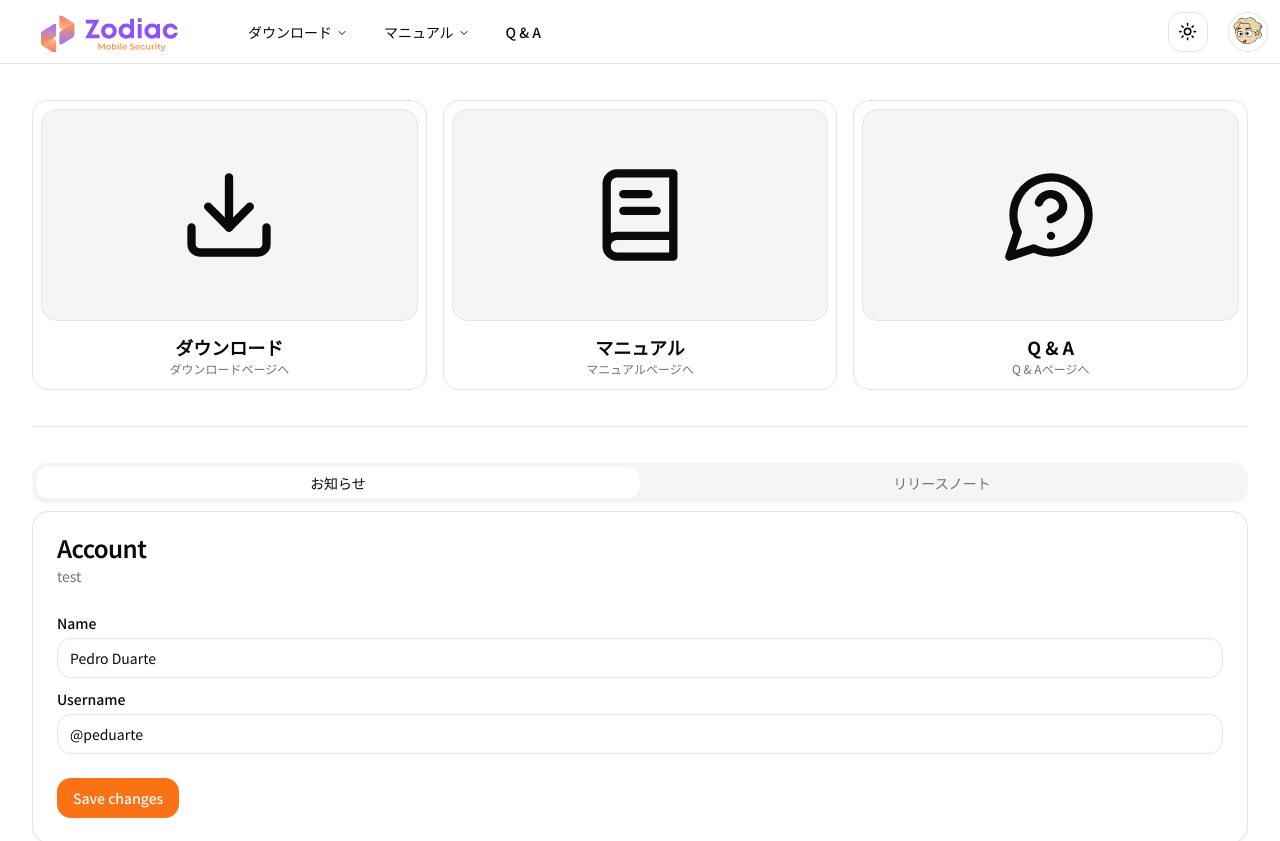
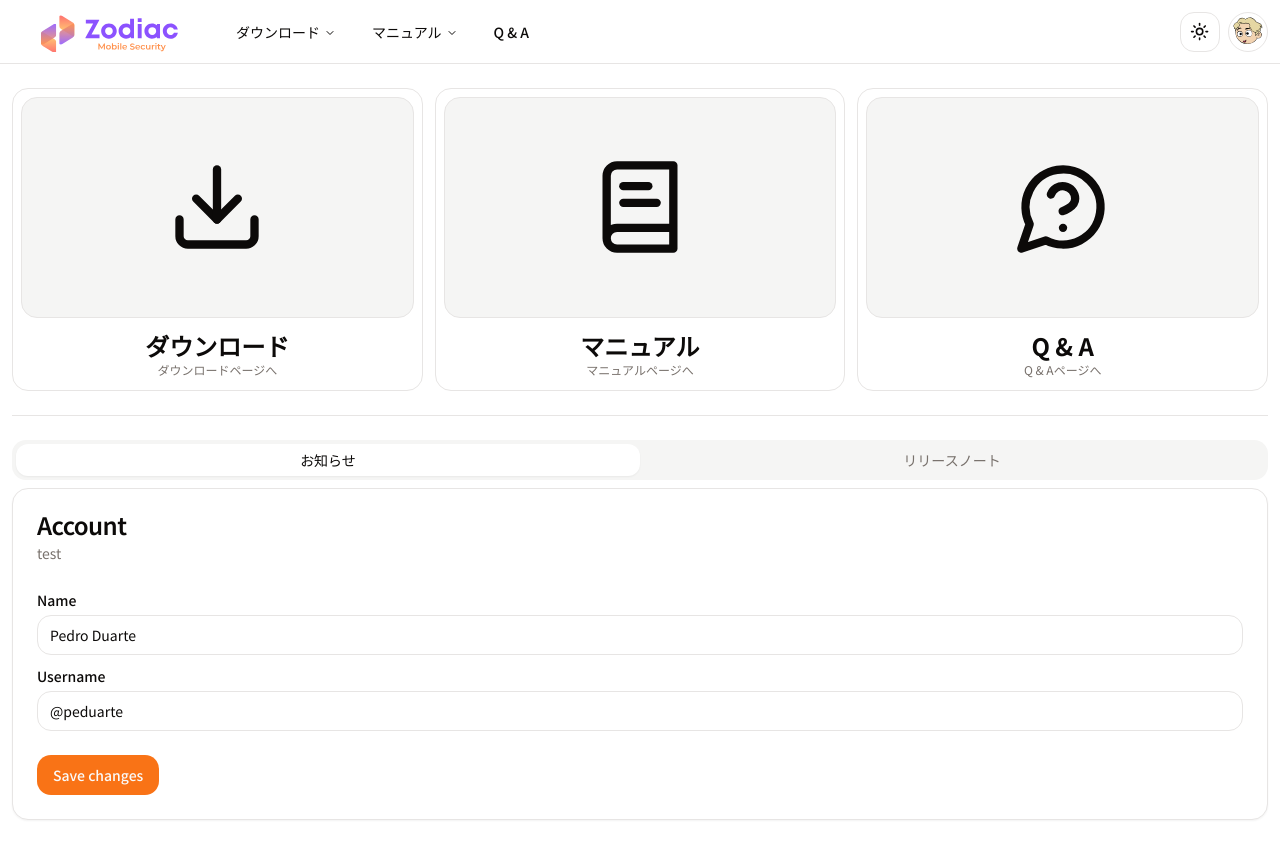
Before and after one commit to tk20211228/support-site-demo, a Next.js app: page / in a window 1280 px wide. Shown: the top 841 px of the page. Built offline with nearby package versions, Linux system fonts and the light colour scheme.

Commit message:
fixed(app\page):layout fixed

```diff
--- a/app/page.tsx
+++ b/app/page.tsx
@@ -6,14 +6,14 @@ import { Separator } from "@/components/ui/separator";
 import News from "../components/news";
 export default function Home() {
   return (
-    <main className="container py-9">
-      <div className="grid grid-cols-3 gap-4">
+    <main className="container px-3 py-6">
+      <div className="grid grid-cols-3 gap-3">
         {topItems.map((_, i) => (
           <div
             key={i}
             className="border relative p-2 rounded-lg hover:shadow-lg transition duration-500"
           >
-            <div className=" flex items-center justify-center aspect-video bg-muted border rounded-lg mb-2">
+            <div className=" flex items-center justify-center aspect-video bg-muted border rounded-lg mb-2 px-1 py-2">
               {_.label === "ダウンロード" && <Download size={100}></Download>}
               {_.label === "マニュアル" && <BookText size={100}></BookText>}
               {_.label === "Q & A" && (
@@ -21,8 +21,12 @@ export default function Home() {
               )}
             </div>
             <div className="text-center py-1">
-              <h2 className="text-lg font-bold">{_.label}</h2>
-              <p className="text-xs text-muted-foreground">{_.content}</p>
+              <h2 className="lg:text-2xl md:text-md text-sm font-bold">
+                {_.label}
+              </h2>
+              <p className="hidden md:block text-xs text-muted-foreground">
+                {_.content}
+              </p>
             </div>
             <Link href={`${_.url}`} className="flex text-center">
               <span className="absolute inset-0"></span>
@@ -30,7 +34,7 @@ export default function Home() {
           </div>
         ))}
       </div>
-      <div className="py-9">
+      <div className="py-6">
         <Separator />
       </div>
       <div className="">
--- a/components/header.tsx
+++ b/components/header.tsx
@@ -8,7 +8,7 @@ import Nav from "./nav";
 
 export default function Header() {
   return (
-    <header className="container h-16 flex items-center border-b justify-between gap-5 p-3">
+    <header className="container h-16 flex items-center border-b justify-between gap-2 p-3">
       <MobileNav />
       <Button variant="ghost" className="w-[200px] relative ">
         <Image
@@ -25,9 +25,9 @@ export default function Header() {
         <Nav />
       </div>
       <span className="flex-1"></span>
-      <div className="hidden lg:block">
-        <ModeToggle />
-      </div>
+      <ModeToggle />
+      {/* <div className="hidden lg:block">
+      </div> */}
       <UserMenu />
     </header>
   );
--- a/components/news.tsx
+++ b/components/news.tsx
@@ -40,6 +40,7 @@ export default function News() {
           </CardFooter>
         </Card>
       </TabsContent>
+
       <TabsContent value="password">
         <Card>
           <CardHeader>
```
